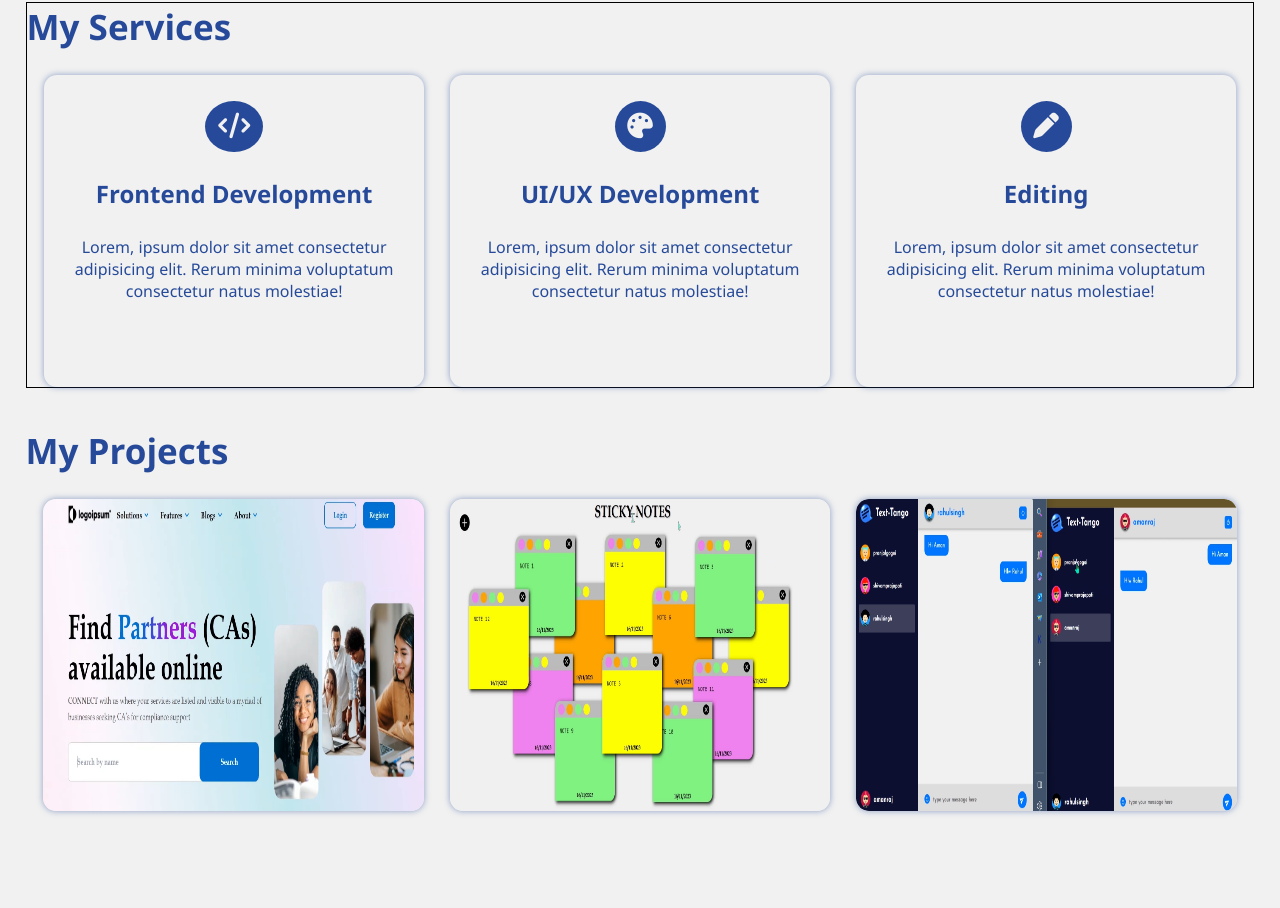
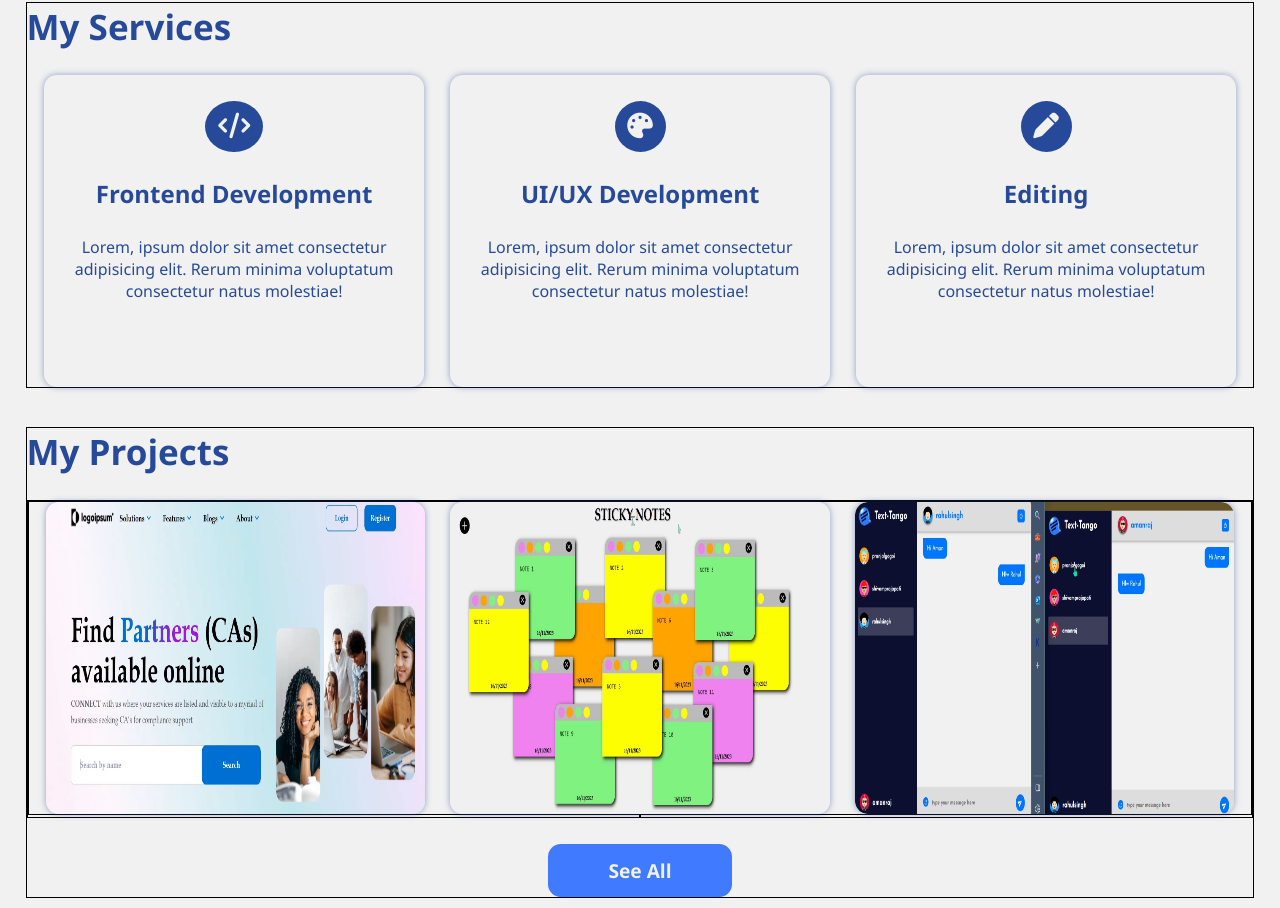
Before and after one commit to pranjalgogoi1209/portfolio-website-js, a plain HTML site: page index.html in a window 1280 px wide. Shown: the part 1595-2503 px from the top of the page. Before the commit the page ends 2416 px from the top, so only its background shows below. Drawn offline with Linux system fonts and the light colour scheme.

Commit message:
projects section see all and see less feature added

```diff
--- a/index.html
+++ b/index.html
@@ -144,7 +144,11 @@
       <!-- projects section starts here -->
       <div id="projects">
         <h1>My Projects</h1>
-        <div class="projects-container"></div>
+        <div class="projects-container">
+          <div class="projects-container-one"></div>
+          <div class="projects-container-two"></div>
+        </div>
+        <button class="projects-button">See All</button>
       </div>
       <!-- projects section ends here -->
     </main>
--- a/index.js
+++ b/index.js
@@ -89,7 +89,7 @@ services.forEach(service => {
 });
 
 // projects carts
-const projects = [
+const featuredProjects = [
   {
     img: "./images/landing-page.png",
     title: "Landing Page",
@@ -111,8 +111,33 @@ const projects = [
   },
 ];
 
-const projectsContainer = document.querySelector(".projects-container");
-projects.forEach(project => {
+const seeAllProjects = [
+  {
+    img: "./images/live-chat-app.png",
+    title: "E-Commerce",
+    description: "It is best E-commerce",
+    logoClass: "fa-solid fa-up-right-from-square",
+  },
+
+  {
+    img: "./images/live-chat-app.png",
+    title: "Dice Game",
+    description: "It is best Dice Game",
+    logoClass: "fa-solid fa-up-right-from-square",
+  },
+  {
+    img: "./images/live-chat-app.png",
+    title: "Currency Converted App",
+    description: "It is best Currency Converter App",
+    logoClass: "fa-solid fa-up-right-from-square",
+  },
+];
+
+const showProjects = (project, projectsContainerClass) => {
+  const projectsContainer = document.querySelector(
+    `.${projectsContainerClass}`
+  );
+
   const singleProject = document.createElement("div");
   singleProject.classList.add("single-project");
 
@@ -140,4 +165,31 @@ projects.forEach(project => {
   singleProject.appendChild(singleProjectContent);
 
   projectsContainer.appendChild(singleProject);
+};
+
+// featured projects
+featuredProjects.forEach(project => {
+  showProjects(project, "projects-container-one");
 });
+
+// see all and see less feature
+const projectsButton = document.querySelector(".projects-button");
+projectsButton.addEventListener("click", e => {
+  const projectsContainerTwo = document.querySelector(
+    ".projects-container-two"
+  );
+  if (e.target.innerText === "See All") {
+    seeAllProjects.forEach(project => {
+      showProjects(project, "projects-container-two");
+    });
+    projectsButton.innerText = "See Less";
+    console.log("see All working");
+    projectsContainerTwo.parentElement.style.gap = "2vw";
+  } else {
+    projectsContainerTwo.innerText = "";
+    projectsContainerTwo.parentElement.style.gap = "0vw";
+
+    projectsButton.innerText = "See All";
+    console.log("see less working");
+  }
+});
--- a/style.css
+++ b/style.css
@@ -250,7 +250,7 @@ main {
 
 /* projects section starts here */
 #projects {
-  /* border: 1px solid black; */
+  border: 1px solid black;
   margin-top: 3vw;
   display: flex;
   flex-direction: column;
@@ -260,9 +260,18 @@ main {
   font-size: 35px;
 }
 #projects .projects-container {
+  border: 1px solid black;
+  display: flex;
+  flex-direction: column;
+  align-items: center;
+}
+#projects .projects-container-one,
+.projects-container-two {
+  border: 1px solid black;
   display: flex;
   justify-content: center;
   gap: 2vw;
+  flex-wrap: wrap;
 }
 #projects .single-project {
   box-shadow: 0;
@@ -312,6 +321,23 @@ main {
   border-radius: 50%;
   text-shadow: none;
 }
-
+#projects button {
+  margin: auto;
+  border: none;
+  outline: none;
+  width: 15%;
+  padding: 1vw;
+  font-size: 1.5vw;
+  font-weight: bold;
+  cursor: pointer;
+  background-color: #407bff;
+  color: #f1f1f1;
+  border-radius: 1vw;
+  transition: background 0.5s;
+}
+#projects button:hover {
+  background-color: #264a99;
+  box-shadow: 0vw 0vw 0.5vw rgba(38, 74, 153, 0.5);
+}
 /* projects section ends here */
 /* main ends here */
```
